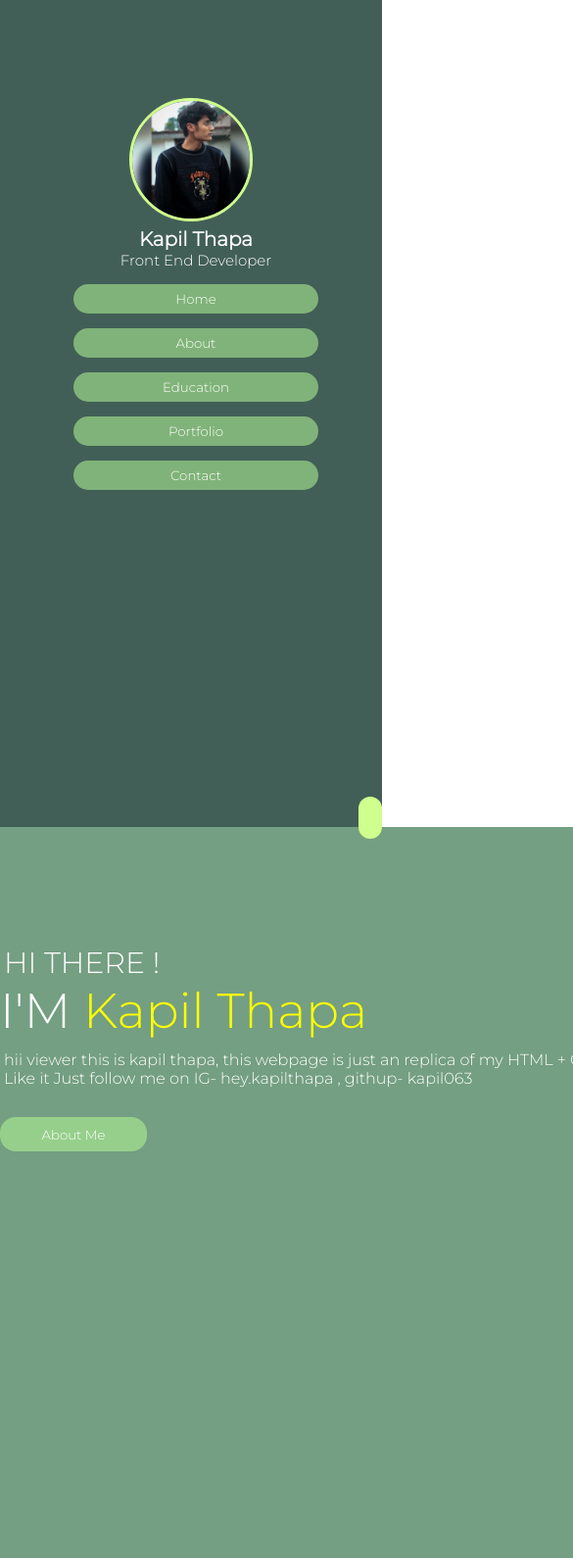
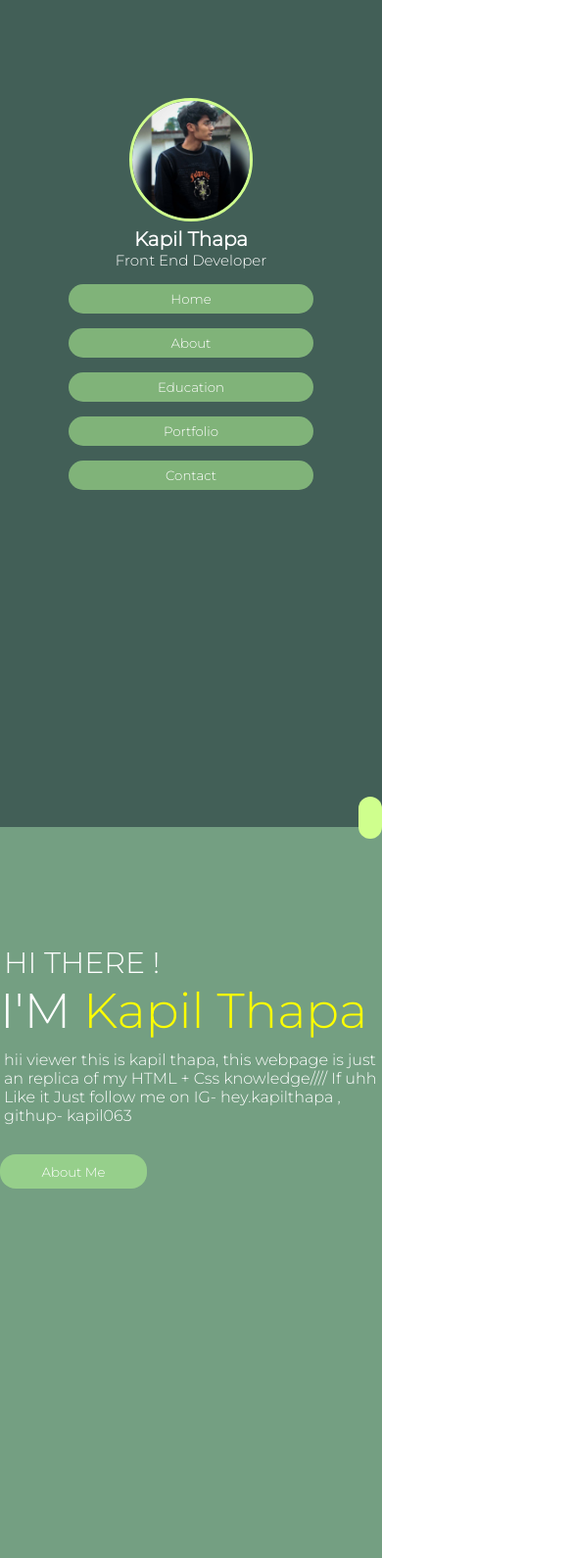
Before and after one commit to kapil063/kapil063.github.io, a plain HTML site: page index.html in a window 390 px wide. Shown: the top 1590 px of the page at 98% size, 585 px wide, since content can reach past the window. Drawn offline with Linux system fonts and the light colour scheme; some icons are missing.

Commit message:
recorection

```diff
--- a/index.html
+++ b/index.html
@@ -134,11 +134,16 @@
       }
       .sec2 {
         flex-direction: column;
-        width: fit-content;
       }
       .sec1 {
         position: static;
-        width: 100%;
+        width: 100vw;
+      }
+      .div5{
+        width: fit-content;
+      }
+      .div2{
+        width: fit-content;
       }
     }
   </style>
@@ -157,7 +162,6 @@
         <div class="button"><button class="btn">Contact</button></div>
       </div>
     </section>
-    <main id="home">
       <section class="sec2">
         <div class="div5">
           <div class="btn-home">
```
